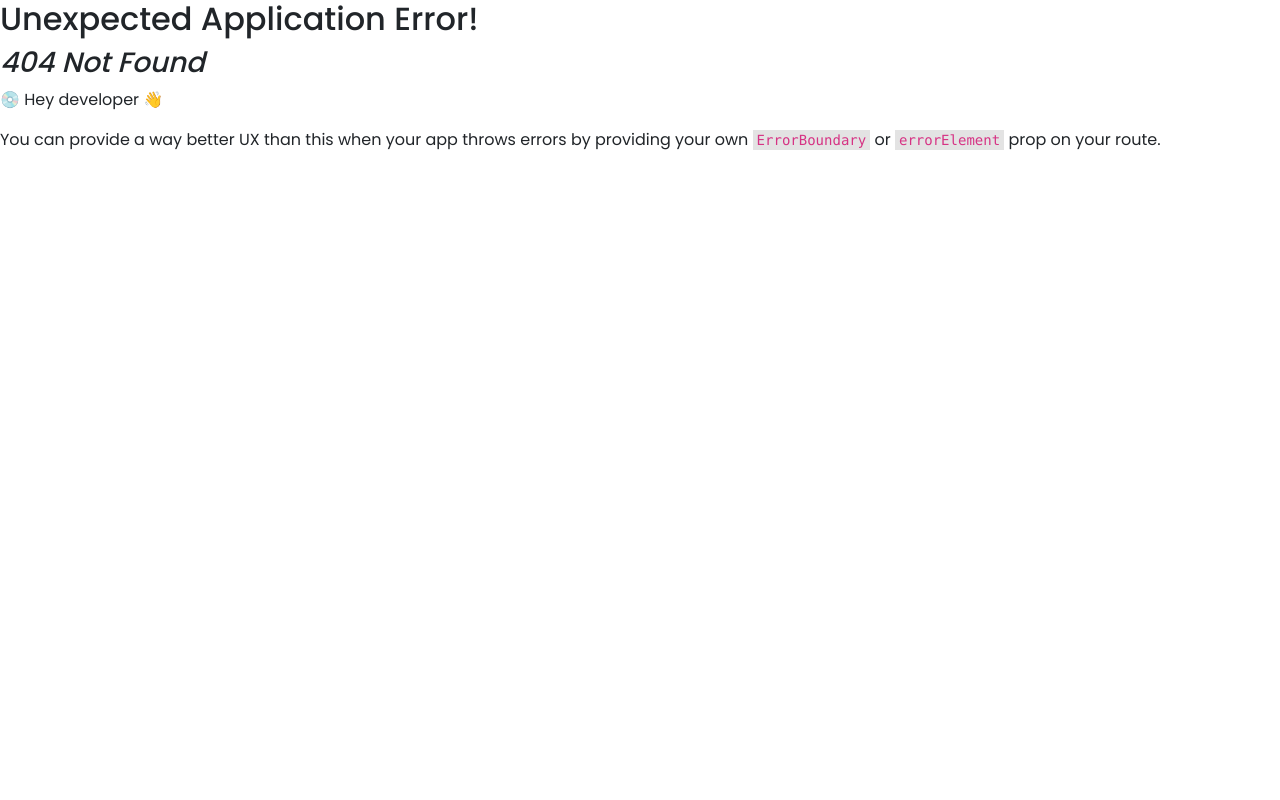
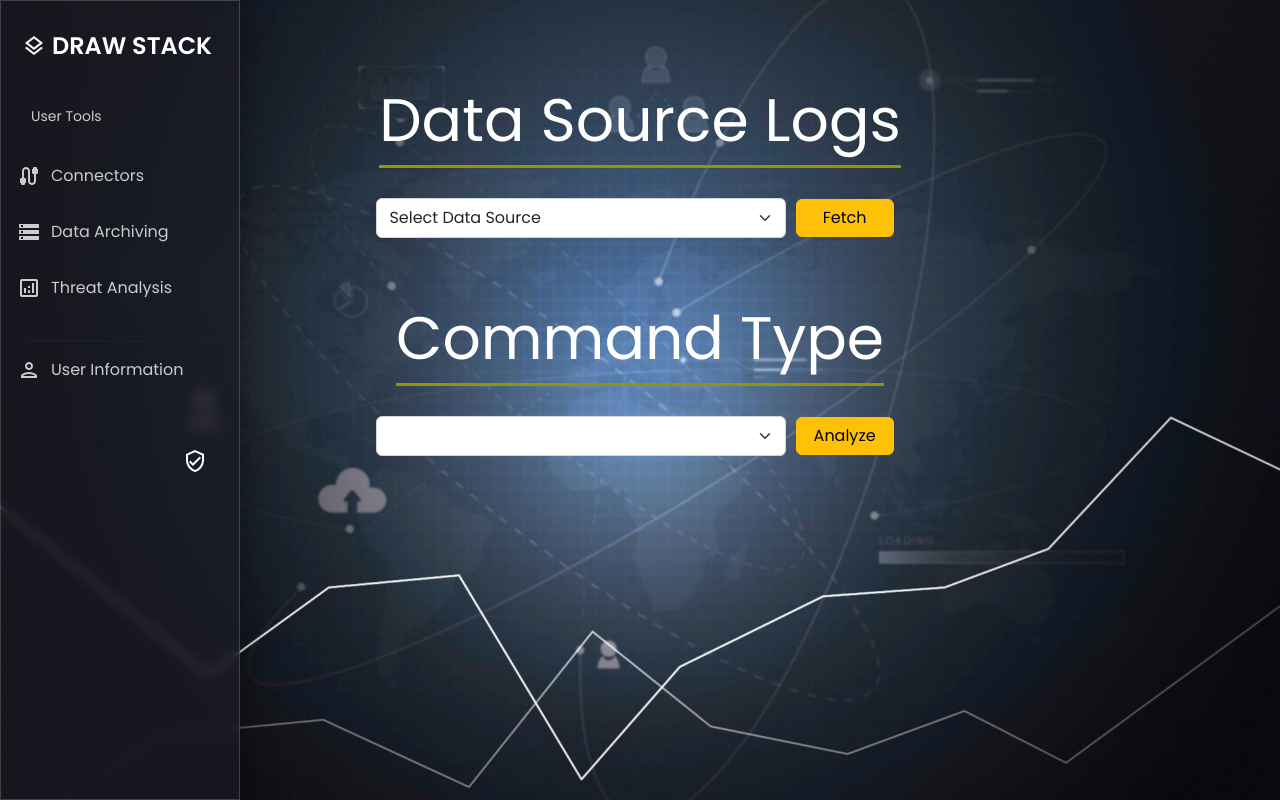
Before and after one commit to muh-nasiruit/fypcs11-v4, a React (Create React App) app: page /data-archiving in a window 1280 px wide. Before the commit this address had no page. Built offline with nearby package versions, Linux system fonts and the light colour scheme.

Commit message:
Implemented the work of Data-archieving tab

```diff
--- /dev/null
+++ b/src/Data-Archiving/DataArchiving.css
@@ -0,0 +1,29 @@
+.main-container{
+    font-family: Helvetica, sans-serif;
+    background: url('../assets/net-bg.jpg') no-repeat center fixed;
+    background-size: cover ;
+    padding: 20px;
+    height: 100vh;
+}
+.data-source{
+    display: flex;
+    justify-content: center;
+    margin-top: 30px;
+}
+.data-source .form-select{
+    width: 33% !important;
+}
+.data-source Button{
+    width: 98px !important;
+    margin: 1px 10px !important;
+}
+.data-source-heading{
+    display: flex;
+    justify-content: center;
+    margin-top: 55px;
+}
+.data-source-heading span{
+    color:#fff;
+    font-size: 60px;
+    border-bottom: 3px solid #949600;
+}
--- /dev/null
+++ b/src/Data-Archiving/DataArchiving.js
@@ -0,0 +1,66 @@
+import React from 'react';
+import '../Data-Archiving/DataArchiving.css'
+import Sidebar from '../Sidebar/Sidebar';
+import Form from 'react-bootstrap/Form';
+import Button from 'react-bootstrap/Button';
+
+function DataArchiving() {
+    const [selected, setSelected] = React.useState("");
+
+    const changeSelectOptionHandler = (event) => {
+        setSelected(event.target.value);
+      };
+
+    const mongoDbLogs = ['mongo1','mongo2'];
+    const sqlLogs = ['Quit', 'Commandtype','Error'];
+    const oracleLogs = ['oracle1','oracle2'];
+    let type = null;
+    let options = null;
+
+    if (selected === "MySql") {
+        type = sqlLogs;
+      } else if (selected === "MongoDB") {
+        type = mongoDbLogs;
+      } else if (selected === "Oracle") {
+        type = oracleLogs;
+      }
+
+      if (type) {
+        options = type.map((el) => <option key={el}>{el}</option>);
+        console.log(options)
+      }
+    return (
+        <>
+            <div className="main-container">
+                <Sidebar />
+                <div className="data-source-heading">
+                    <span>Data Source Logs</span>
+                </div>
+                <div className="data-source">
+                    <Form.Select aria-label="Default select example" onChange={changeSelectOptionHandler}>
+                        <option>Select Data Source</option>
+                        <option value="MySql">MySql</option>
+                        <option value="MongoDB">MongoDB</option>
+                        <option value="Oracle">Oracle</option>
+                        <hr/>
+                        <option value="4">Linux</option>
+                        <option value="5">Windows</option>
+                    </Form.Select>
+                    <Button variant="warning">Fetch</Button>{' '}
+                </div>
+
+                <div className="data-source-heading">
+                    <span>Command Type</span>
+                </div>
+                <div className="data-source">
+                    <Form.Select aria-label="Default select example">
+                        { options}
+
+                    </Form.Select>
+                    <Button variant="warning">Analyze</Button>{' '}
+                </div>
+            </div>
+        </>
+    )
+}
+export default DataArchiving
--- a/src/Sidebar/Sidebar.js
+++ b/src/Sidebar/Sidebar.js
@@ -30,7 +30,7 @@ return(
                 </a>
             </li>
             <li>
-                <a href="#" >
+                <a href="#" onClick={() => navigate("/data-archiving")}>
                     <span className="material-icons-outlined">
                         storage
                     </span>
```
Also changed, not shown: src/index.js (+5 -12 lines).
